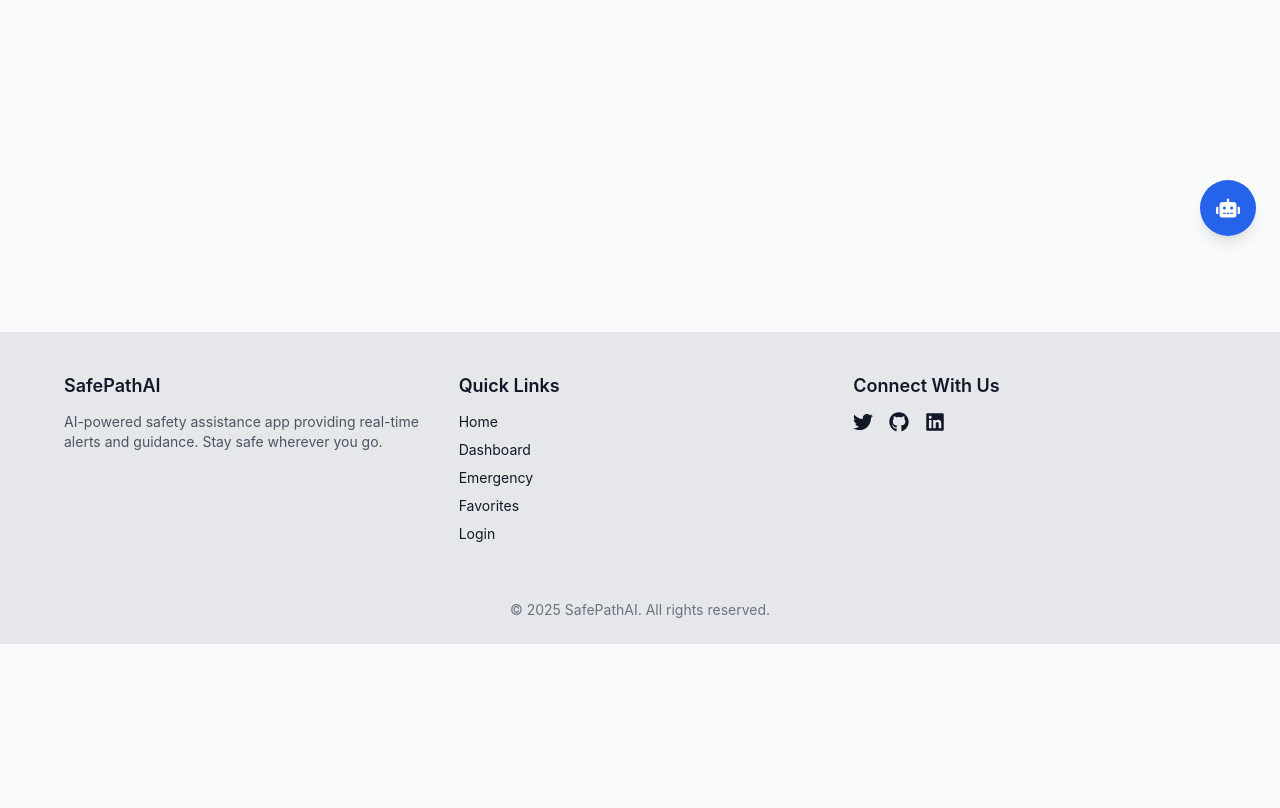
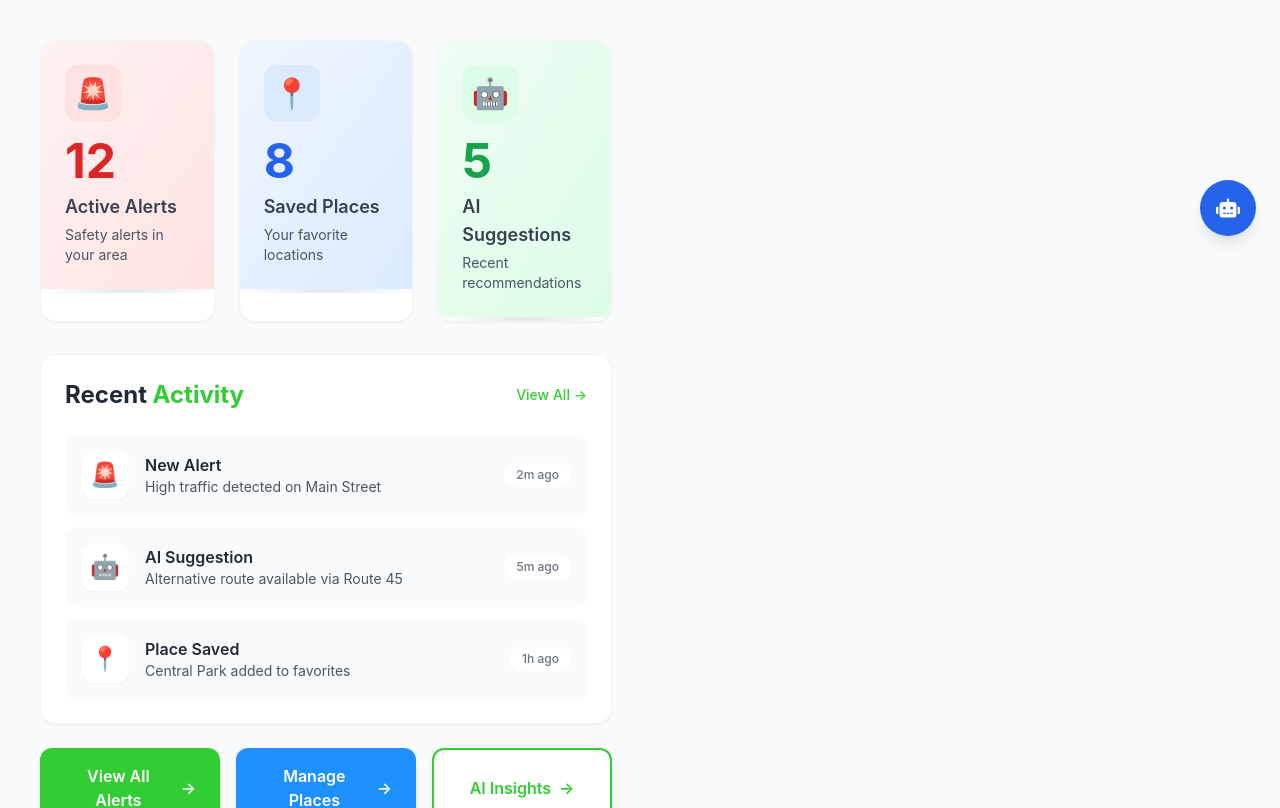
Before and after one commit to SrinjoyeeDey/SafePathAI-AI-Powered-Safety-Assistance-App, a React app in the folder frontend/: page / in a window 1280 px wide. Shown: the part 540-1348 px from the top of the page. Before the commit the page ends 1184 px from the top, so only its background shows below. Built offline with nearby package versions, Linux system fonts and the light colour scheme; the HTML template or start-up script is replaced by a standard one.

Commit message:
feat: dashboard cards

```diff
--- /dev/null
+++ b/frontend/src/components/SummaryCards.tsx
@@ -0,0 +1,180 @@
+import { useState } from 'react';
+
+const SummaryCards = () => {
+    const [metrics] = useState({
+        alerts: 12,
+        savedPlaces: 8,
+        aiSuggestions: 5
+    });
+
+    // mock data
+    const cards = [
+        {
+            id: 1,
+            title: 'Active Alerts',
+            value: metrics.alerts,
+            icon: '🚨',
+            description: 'Safety alerts in your area',
+            gradient: 'from-red-50 to-red-100',
+            iconBg: 'bg-red-100',
+            textColor: 'text-red-600'
+        },
+        {
+            id: 2,
+            title: 'Saved Places',
+            value: metrics.savedPlaces,
+            icon: '📍',
+            description: 'Your favorite locations',
+            gradient: 'from-blue-50 to-blue-100',
+            iconBg: 'bg-blue-100',
+            textColor: 'text-blue-600'
+        },
+        {
+            id: 3,
+            title: 'AI Suggestions',
+            value: metrics.aiSuggestions,
+            icon: '🤖',
+            description: 'Recent recommendations',
+            gradient: 'from-green-50 to-green-100',
+            iconBg: 'bg-green-100',
+            textColor: 'text-green-600'
+        }
+    ];
+
+    return (
+        <div className="w-full p-4">
+            <div className="grid grid-cols-1 md:grid-cols-2 lg:grid-cols-3 gap-6 mb-8">
+                {cards.map((card, index) => (
+                    <div
+                        key={card.id}
+                        className="bg-white rounded-2xl shadow-sm hover:shadow-lg transition-all duration-500 transform hover:-translate-y-2 cursor-pointer border border-gray-100 overflow-hidden group"
+                        style={{
+                            animation: `fadeInUp 0.6s ease-out ${index * 0.1}s both`
+                        }}
+                    >
+                        <div className={`bg-gradient-to-br ${card.gradient} p-6`}>
+                            <div className="flex items-center justify-between mb-4">
+                                <div
+                                    className={`${card.iconBg} w-14 h-14 rounded-xl flex items-center justify-center transform group-hover:scale-110 group-hover:rotate-6 transition-all duration-300`}
+                                >
+                                    <span className="text-3xl">{card.icon}</span>
+                                </div>
+                            </div>
+                            <div>
+                                <p
+                                    className={`text-5xl font-bold ${card.textColor} mb-2 group-hover:scale-105 transition-transform duration-300`}
+                                >
+                                    {card.value}
+                                </p>
+                                <h3 className="text-gray-700 font-semibold text-lg mb-1">
+                                    {card.title}
+                                </h3>
+                                <p className="text-gray-600 text-sm">
+                                    {card.description}
+                                </p>
+                            </div>
+                        </div>
+                        <div className="h-1 bg-gradient-to-r from-transparent via-gray-200 to-transparent group-hover:via-green-400 transition-all duration-500"></div>
+                    </div>
+                ))}
+            </div>
+
+            <div
+                className="bg-white rounded-2xl shadow-sm p-6 mb-6 border border-gray-100"
+                style={{
+                    animation: 'fadeInUp 0.6s ease-out 0.3s both'
+                }}
+            >
+                <div className="flex items-center justify-between mb-6">
+                    <h2 className="text-2xl font-bold text-gray-800">
+                        Recent <span style={{ color: '#32CD32' }}>Activity</span>
+                    </h2>
+                    <button className="text-sm font-medium hover:underline" style={{ color: '#32CD32' }}>
+                        View All →
+                    </button>
+                </div>
+
+                <div className="space-y-3">
+                    {[
+                        { icon: '🚨', title: 'New Alert', desc: 'High traffic detected on Main Street', time: '2m ago', color: 'red' },
+                        { icon: '🤖', title: 'AI Suggestion', desc: 'Alternative route available via Route 45', time: '5m ago', color: 'green' },
+                        { icon: '📍', title: 'Place Saved', desc: 'Central Park added to favorites', time: '1h ago', color: 'blue' }
+                    ].map((activity, index) => (
+                        <div
+                            key={index}
+                            className="flex items-center justify-between p-4 rounded-xl bg-gray-50 hover:bg-gradient-to-r hover:from-green-50 hover:to-transparent transition-all duration-300 transform hover:translate-x-2 cursor-pointer group"
+                        >
+                            <div className="flex items-center space-x-4">
+                                <div className="w-12 h-12 bg-white rounded-xl flex items-center justify-center shadow-sm group-hover:shadow-md transition-shadow duration-300">
+                                    <span className="text-2xl">{activity.icon}</span>
+                                </div>
+                                <div>
+                                    <p className="font-semibold text-gray-800 group-hover:text-gray-900">
+                                        {activity.title}
+                                    </p>
+                                    <p className="text-sm text-gray-600">
+                                        {activity.desc}
+                                    </p>
+                                </div>
+                            </div>
+                            <span className="text-xs text-gray-500 font-medium bg-white px-3 py-1 rounded-full">
+                                {activity.time}
+                            </span>
+                        </div>
+                    ))}
+                </div>
+            </div>
+
+            {/* Quick Actions */}
+            <div
+                className="grid grid-cols-1 md:grid-cols-3 gap-4"
+                style={{
+                    animation: 'fadeInUp 0.6s ease-out 0.4s both'
+                }}
+            >
+                <button
+                    className="text-white font-semibold py-4 px-6 rounded-xl shadow-md hover:shadow-xl transition-all duration-300 transform hover:scale-105 hover:-translate-y-1"
+                    style={{ backgroundColor: '#32CD32' }}
+                >
+                    <span className="flex items-center justify-center space-x-2">
+                        <span>View All Alerts</span>
+                        <span className="transform group-hover:translate-x-1 transition-transform">→</span>
+                    </span>
+                </button>
+                <button
+                    className="text-white font-semibold py-4 px-6 rounded-xl shadow-md hover:shadow-xl transition-all duration-300 transform hover:scale-105 hover:-translate-y-1"
+                    style={{ backgroundColor: '#1E90FF' }}
+                >
+                    <span className="flex items-center justify-center space-x-2">
+                        <span>Manage Places</span>
+                        <span className="transform group-hover:translate-x-1 transition-transform">→</span>
+                    </span>
+                </button>
+                <button
+                    className="bg-white font-semibold py-4 px-6 rounded-xl shadow-md hover:shadow-xl transition-all duration-300 transform hover:scale-105 hover:-translate-y-1 border-2"
+                    style={{ borderColor: '#32CD32', color: '#32CD32' }}
+                >
+                    <span className="flex items-center justify-center space-x-2">
+                        <span>AI Insights</span>
+                        <span className="transform group-hover:translate-x-1 transition-transform">→</span>
+                    </span>
+                </button>
+            </div>
+
+            <style>{`
+        @keyframes fadeInUp {
+          from {
+            opacity: 0;
+            transform: translateY(30px);
+          }
+          to {
+            opacity: 1;
+            transform: translateY(0);
+          }
+        }
+      `}</style>
+        </div>
+    );
+};
+
+export default SummaryCards;
--- a/frontend/src/pages/Dashboard.tsx
+++ b/frontend/src/pages/Dashboard.tsx
@@ -1,5 +1,6 @@
 import { useState } from "react";
 import api from "../services/api";
+import SummaryCards from "../components/SummaryCards";
 
 interface Location {
   id: number;
@@ -61,8 +62,8 @@ const Dashboard = () => {
             <ul className="space-y-3">
               {locations.map((loc) => (
                 <li
-                  key={loc.id}
-                  className="p-4 bg-white dark:bg-gray-800 rounded-md shadow-md flex justify-between items-center"
+                key={loc.id}
+                className="p-4 bg-white dark:bg-gray-800 rounded-md shadow-md flex justify-between items-center"
                 >
                   <span>{loc.name}</span>
                   <button
@@ -84,6 +85,7 @@ const Dashboard = () => {
             🚨 Emergency SOS
           </button>
         </div>
+          <SummaryCards />
       </div>
     </div>
   );
```
Also changed, not shown: 1 other file (tests, documents, lock files or other folders).
